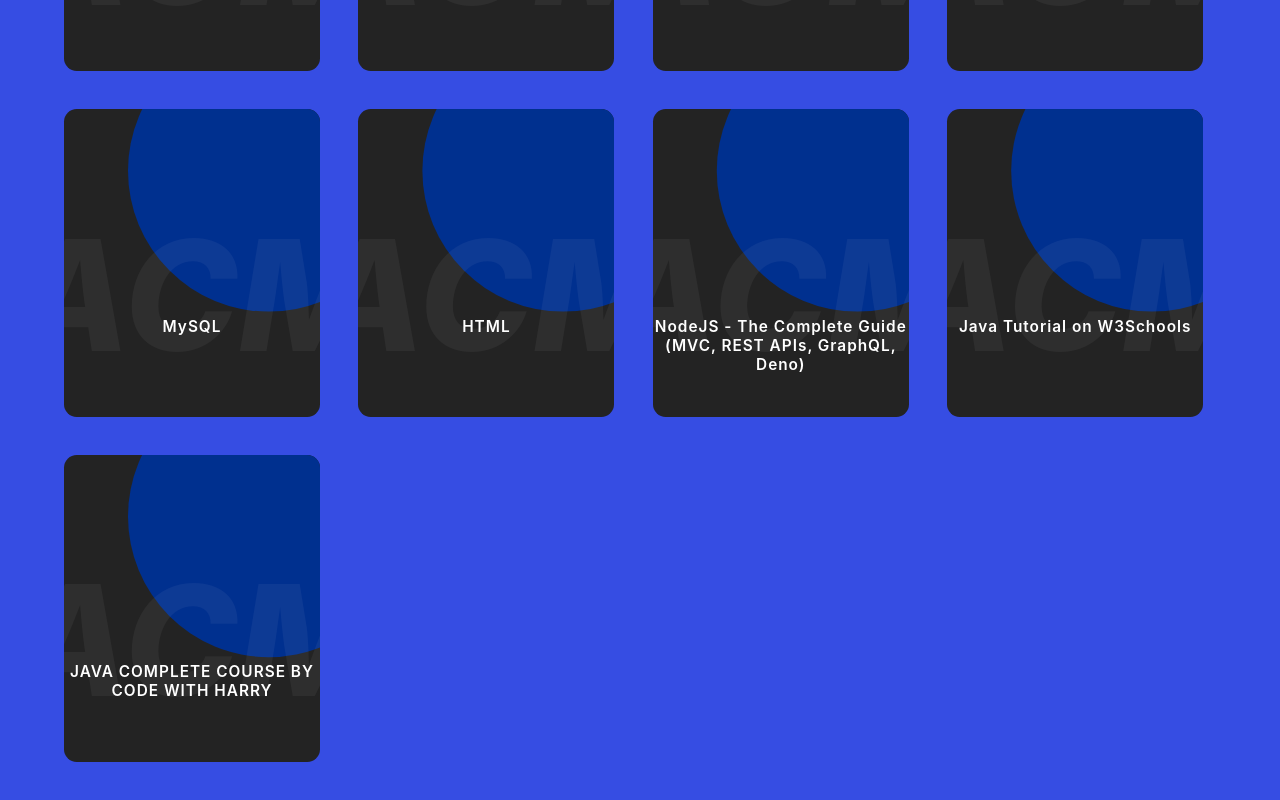
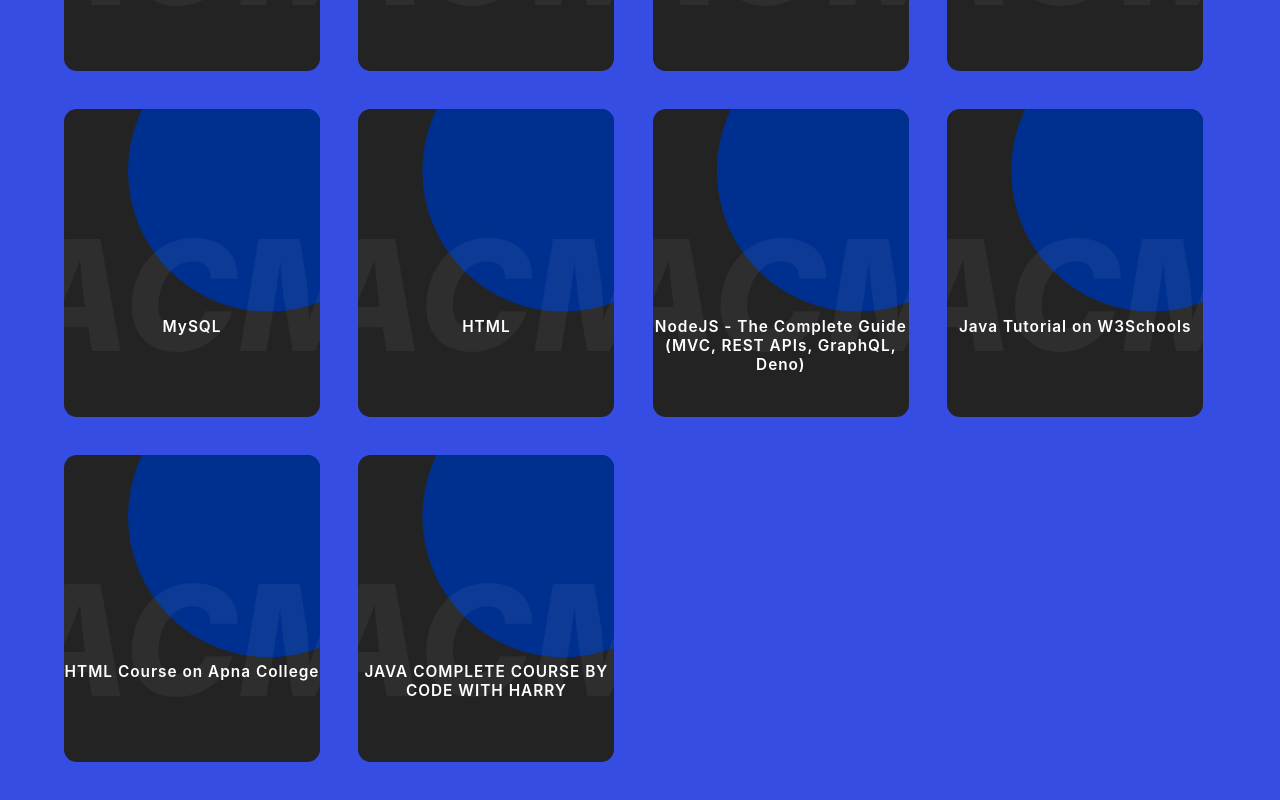
Before and after one commit to ACM-JUIT/Learning-Resources, a React (Create React App) app: page / in a window 1280 px wide. Shown: the part 1637-2437 px from the top of the page. Built offline with nearby package versions, Linux system fonts and the light colour scheme.

Commit message:
Apna college HTML

```diff
--- a/src/data.js
+++ b/src/data.js
@@ -101,6 +101,11 @@
   link: "https://www.w3schools.com/java/default.asp",
 },
 {
+  courseName: "HTML Course on Apna College ",
+  brief: "HTML Tutorial for Beginners.",
+  link: "https://youtu.be/HcOc7P5BMi4",
+},
+{
   courseName: "JAVA COMPLETE COURSE BY CODE WITH HARRY",
   brief: " COMPLETE JAVA COURSE ",
   link: "https://www.youtube.com/watch?v=ntLJmHOJ0ME&list=PLu0W_9lII9agS67Uits0UnJyrYiXhDS6q",
```
